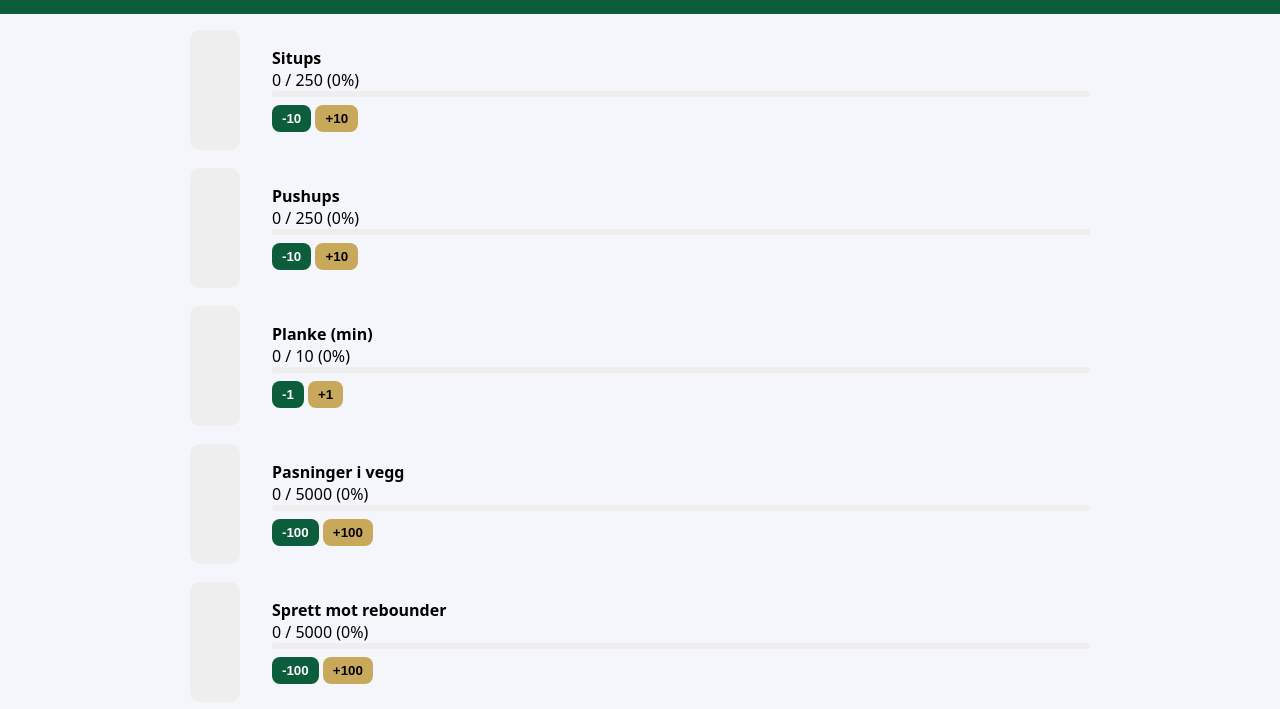
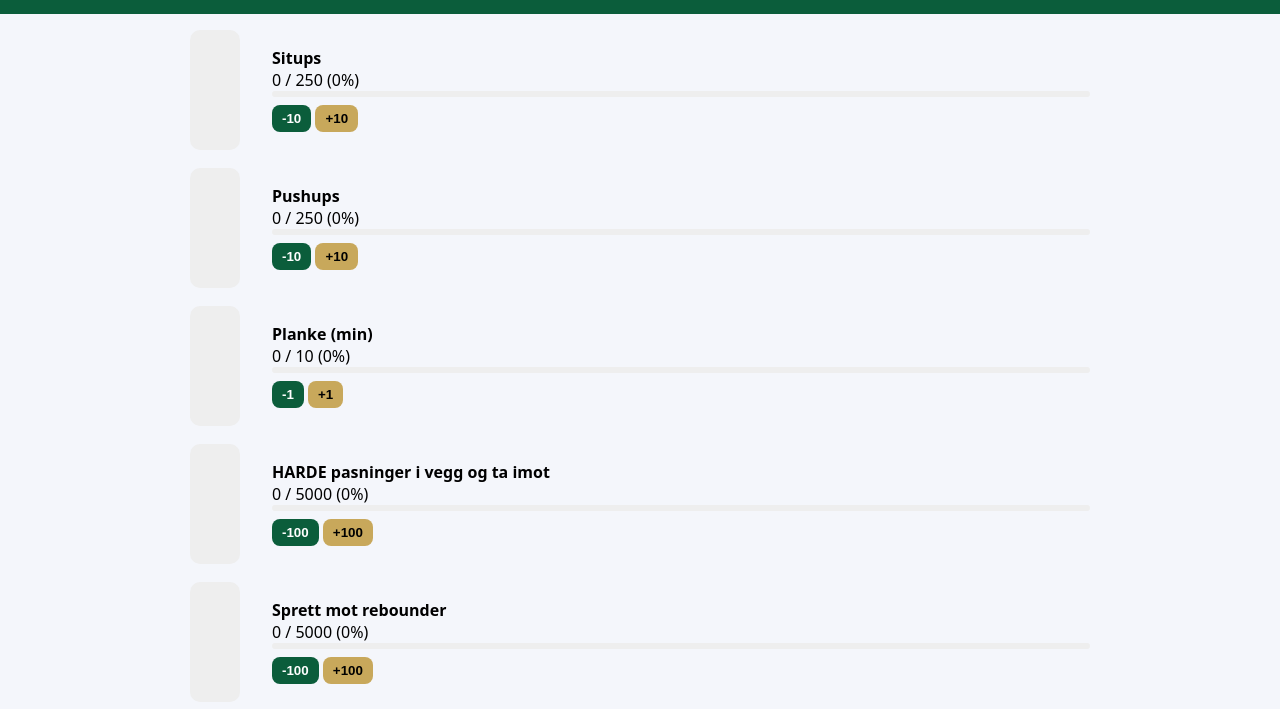
Before and after one commit to dagraabe/Ola, a plain HTML site: page index.html in a window 1280 px wide. Shown: the part 91-800 px from the top of the page. Drawn offline with Linux system fonts and the light colour scheme.

Commit message:
Refactor HTML structure and exercise labels

```diff
--- a/index.html
+++ b/index.html
@@ -105,7 +105,7 @@ const exercises={
  situps:{label:"Situps",goal:250,step:10},
  pushups:{label:"Pushups",goal:250,step:10},
  plank:{label:"Planke (min)",goal:10,step:1},
- wallpass:{label:"Pasninger i vegg",goal:5000,step:100},
+ wallpass:{label:"HARDE pasninger i vegg og ta imot",goal:5000,step:100},
  rebounder:{label:"Sprett mot rebounder",goal:5000,step:100},
  fint:{label:"Overstegsfinter",goal:500,step:10}
 };
```
